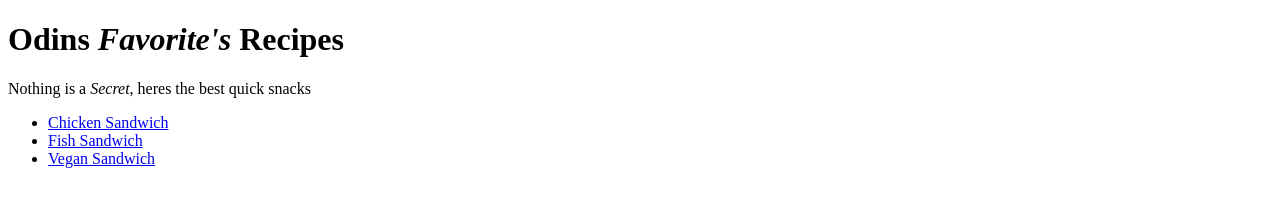
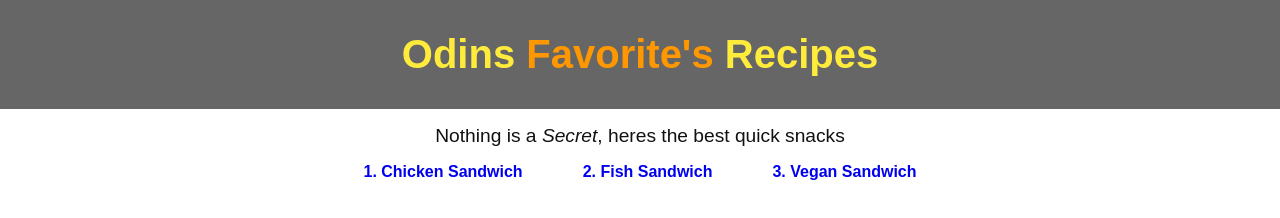
Before and after one commit to maybe-flamez/HtML-Boilerplate-nene, a plain HTML site: page Project 1-HTML/Recipes.html in a window 1280 px wide. Drawn offline with Linux system fonts and the light colour scheme.

Commit message:
HTML & CSS Structure

```diff
--- a/Project 1-HTML/Recipes.html
+++ b/Project 1-HTML/Recipes.html
@@ -4,14 +4,24 @@
     <meta charset="UTF-8">
     <meta name="viewport" content="width=device-width, initial-scale=1.0">
     <title>Odin's Recipes</title>
+    <link rel="stylesheet" href="stylesheet.css">
 </head>
 <body>
-    <h1>Odins <em>Favorite's</em> Recipes</h1>
-    <p>Nothing is a <em>Secret</em>, heres the best quick snacks</p>
-    <ul>
-        <li><a href="/Project 1/chicken-sandwich.html" target="_blank" rel="noopener noreferrer">Chicken Sandwich</a></l>
-        <li><a href="/Project 1/fish-sandwich.html">Fish Sandwich</a></l>
-        <li><a href="/Project 1/vegan-sandwich.html">Vegan Sandwich</a></l>
-    </ul>
+    <header>
+        <div class="Header">
+            <h1>Odins <em>Favorite's</em> Recipes</h1>
+        </div class="Recipes">
+        <nav>
+            <p class="Intro">Nothing is a <em>Secret</em>, heres the best quick snacks</p>
+            <div>
+                    <ol class="Meal text" >
+                        <li><a href="chicken-sandwich.html" target="_blank" rel="noopener noreferrer">1. Chicken Sandwich</a></l>
+                        <li><a href="fish-sandwich.html">2. Fish Sandwich</a></l>
+                        <li><a href="vegan-sandwich.html">3. Vegan Sandwich</a></l>
+                        </ol>
+            </div>
+
+        </nav>
+    </header>
 </body>
 </html>
--- /dev/null
+++ b/Project 1-HTML/stylesheet.css
@@ -0,0 +1,61 @@
+/* Reset defaults */
+* {
+  margin: 0;
+  padding: 0;
+  box-sizing: border-box;
+}
+
+/* Full background */
+body {
+  font-family: Arial, Helvetica, sans-serif;
+  background-size: cover;
+  text-align: center;
+}
+
+/* Header styles */
+.Header {
+  padding: 2rem;
+  background: rgba(0, 0, 0, 0.6); /* dark overlay for readability */
+}
+
+.Header h1 {
+  font-size: 2.5rem;
+  font-weight: bold;
+  color: #ffeb3b; /* golden yellow */
+}
+
+.Header em {
+  color: #ff9800; /* orange accent */
+  font-style: normal;
+}
+
+/* Intro text */
+.Intro {
+  margin: 1rem 0;
+  font-size: 1.2rem;
+  color: #111111;
+}
+
+/* Nav menu */
+.Meal {
+  list-style: none;
+  padding: 0;
+  margin: 1rem 0;
+}
+
+.Meal li {
+  display: inline-block;
+  margin: 0 15px;
+}
+
+.Meal a {
+  text-decoration: none;
+  font-weight: bold;
+  padding: 8px 15px;
+  border-radius: 8px;
+  transition: background 0.3s ease;
+}
+
+.Meal a:hover {
+  background: rgba(255, 255, 255, 0.2);
+}
```
Also changed, not shown: Project 1-HTML/background-image.jpg (added).
